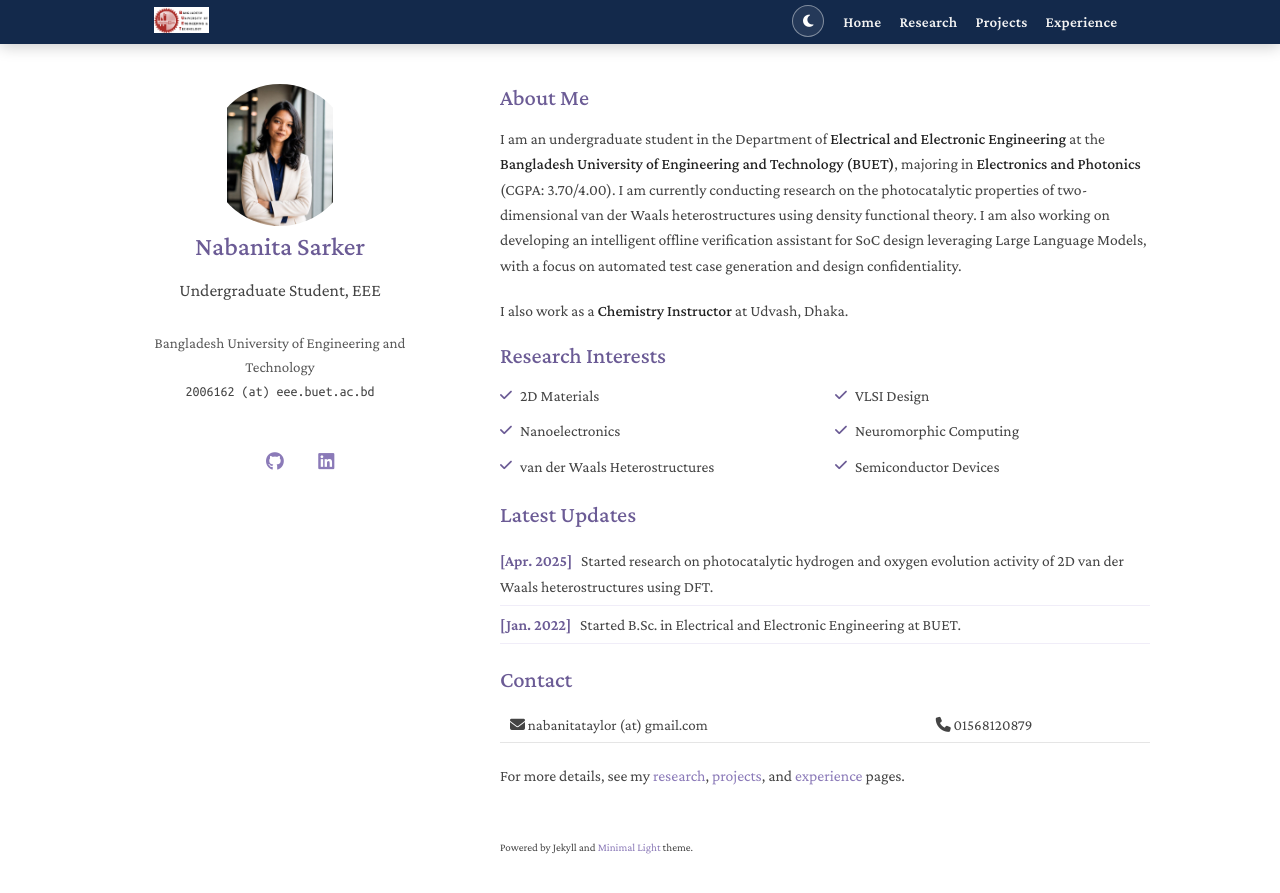
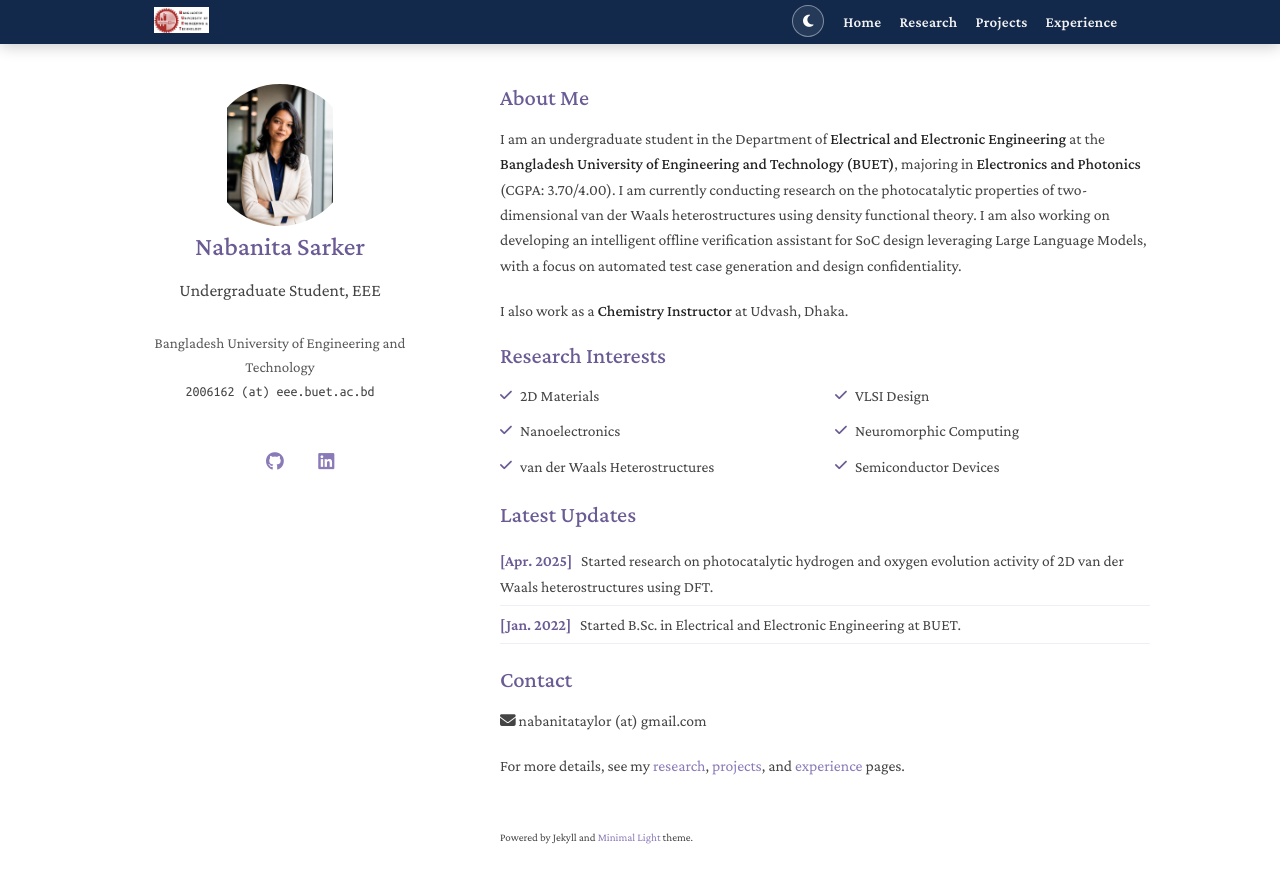
Before and after one commit to NabanitaSarker162/NabanitaSarker162.github.io, a Jekyll site: the page built from index.md, in a window 1280 px wide and 928 px high. Shown: the top 893 px of the window. Built offline with Jekyll 4.4.1, drawn with Linux system fonts in a browser that asks for light colours; a style sheet for code colours, icons or effects is not loaded; our own code applies the rules of GitHub Pages for plain Markdown files.

Commit message:
Remove phone number from contact info

```diff
--- a/index.md
+++ b/index.md
@@ -28,6 +28,6 @@ I also work as a **Chemistry Instructor** at Udvash, Dhaka.
 
 ## Contact
 
-<i class="fa fa-envelope"></i> nabanitataylor (at) gmail.com &nbsp;|&nbsp; <i class="fa fa-phone"></i> 01568120879
+<i class="fa fa-envelope"></i> nabanitataylor (at) gmail.com
 
 For more details, see my [research]({{ "/research/" | relative_url }}), [projects]({{ "/projects/" | relative_url }}), and [experience]({{ "/experience/" | relative_url }}) pages.
```
